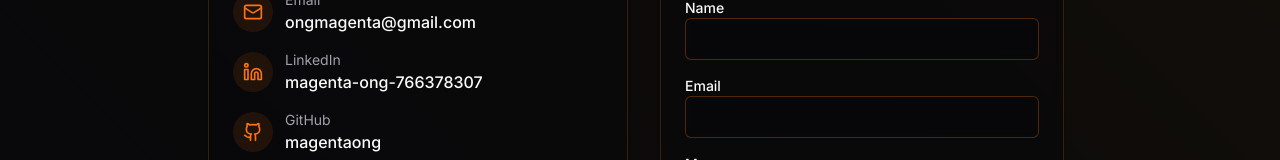
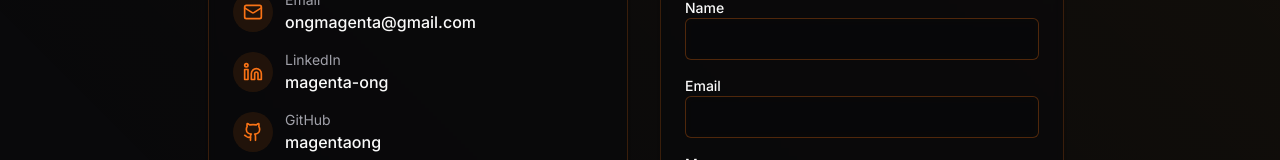
Before and after one commit to magentaong/Portfolio, a Next.js app: page / in a window 1280 px wide. Shown: the part 8147-8307 px from the top of the page. Built offline with nearby package versions, Linux system fonts and the light colour scheme.

Commit message:
fix: linkedin link

```diff
--- a/app/page.tsx
+++ b/app/page.tsx
@@ -156,7 +156,7 @@ export default function Home() {
             <div className="flex items-center gap-4">
               <Link href="https://github.com/magentaong" className="text-muted-foreground hover:text-orange-500 transition-colors hover:scale-110 transform"><Github className="h-5 w-5" /><span className="sr-only">GitHub</span></Link>
               <Link href="mailto:ongmagenta@gmail.com" className="text-muted-foreground hover:text-orange-500 transition-colors hover:scale-110 transform"><Mail className="h-5 w-5" /><span className="sr-only">Email</span></Link>
-              <Link href="https://www.linkedin.com/in/magenta-ong-766378307" className="text-muted-foreground hover:text-orange-500 transition-colors hover:scale-110 transform"><Linkedin className="h-5 w-5" /><span className="sr-only">GitHub</span></Link>
+              <Link href="https://www.linkedin.com/in/magenta-ong" className="text-muted-foreground hover:text-orange-500 transition-colors hover:scale-110 transform"><Linkedin className="h-5 w-5" /><span className="sr-only">GitHub</span></Link>
             </div>
           </div>
         </div>
--- a/components/home/Contact.tsx
+++ b/components/home/Contact.tsx
@@ -37,7 +37,7 @@ export default function Contact({ sectionRef }: Props) {
                 <div className="space-y-4">
                   {[
                     { icon: <Mail className="h-5 w-5 text-orange-500" />, label: "Email", value: "ongmagenta@gmail.com" },
-                    { icon: <Linkedin className="h-5 w-5 text-orange-500" />, label: "LinkedIn", value: "magenta-ong-766378307" },
+                    { icon: <Linkedin className="h-5 w-5 text-orange-500" />, label: "LinkedIn", value: "magenta-ong" },
                     { icon: <Github className="h-5 w-5 text-orange-500" />, label: "GitHub", value: "magentaong" },
                   ].map(({ icon, label, value }) => (
                     <div key={label} className="flex items-center gap-3">
```
